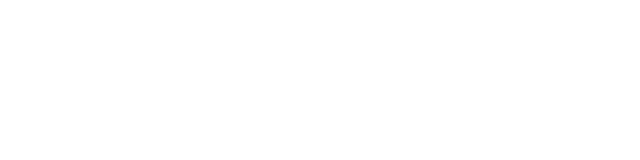
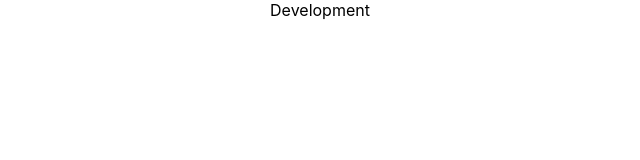
Before and after one commit to Brandon-Alvarez-03/pet-style-mern, a React (Create React App) app in the folder client/: page / in a window 1280 px wide. Shown: the top 160 px of the page, without its empty margins (320-960 px from the left). Built offline with nearby package versions, Linux system fonts and the light colour scheme.

Commit message:
ready for branching

```diff
--- a/client/src/App.js
+++ b/client/src/App.js
@@ -4,6 +4,7 @@
 function App() {
   return (
     <div className="App">
+      Development
     </div>
   );
 }
```
